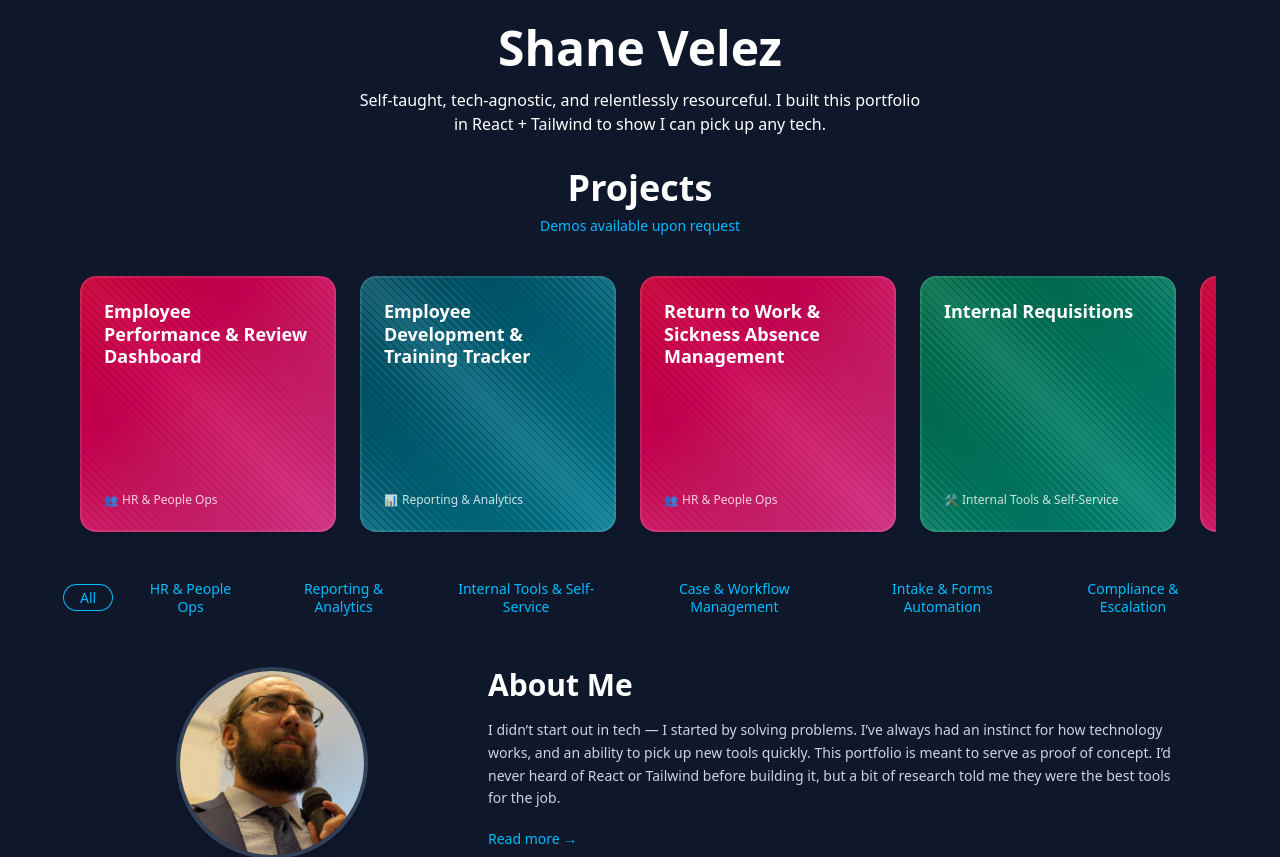
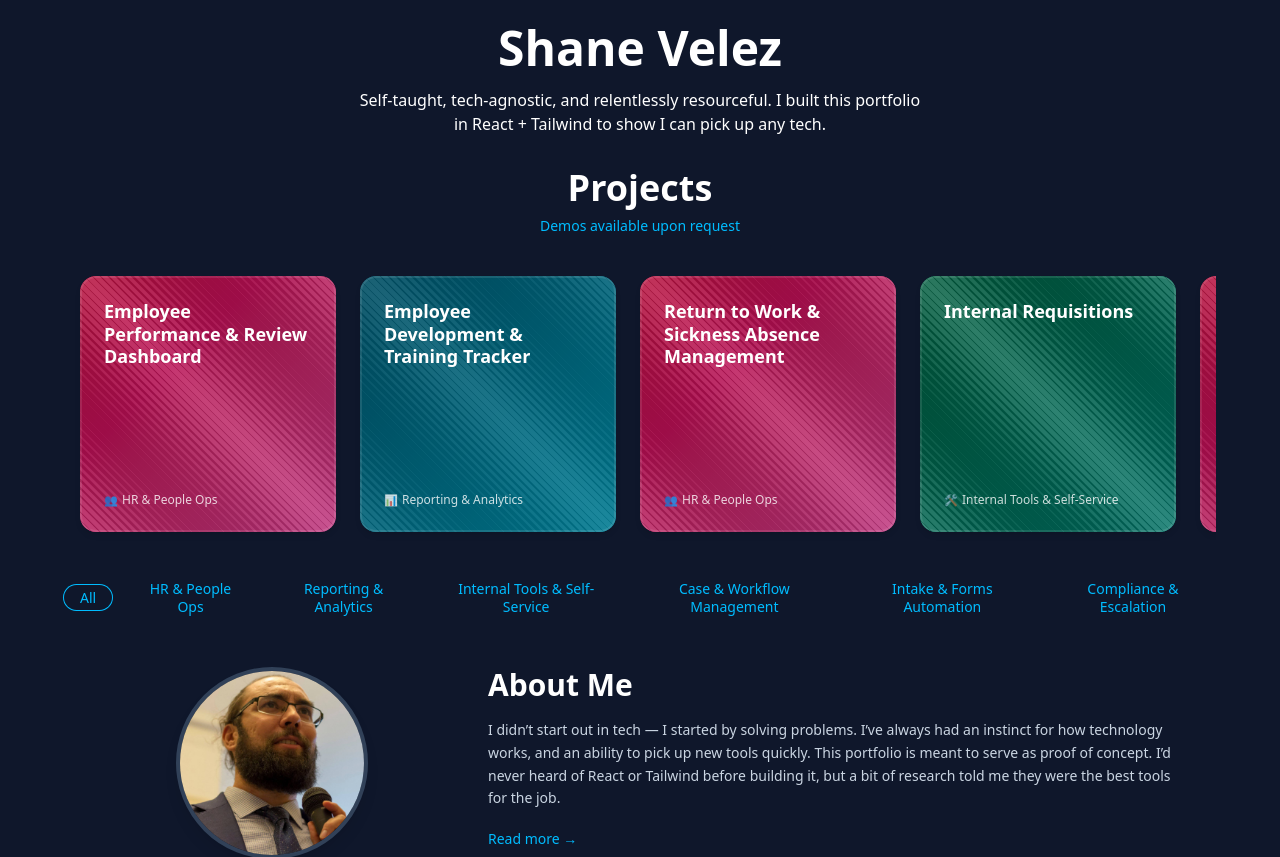
Before and after one commit to shanevelez/portfolio, a React (Vite) app: page / in a window 1280 px wide. Shown: the top 857 px of the page. Built offline with nearby package versions, Linux system fonts and the light colour scheme.

Commit message:
overlay variables for contrast/brightness by category

```diff
--- a/src/components/ProjectCard.jsx
+++ b/src/components/ProjectCard.jsx
@@ -12,14 +12,23 @@ const categoryGradients = {
 
 const categoryOverlayOpacity = {
   "Case & Workflow Management": "opacity-40",
-  "HR & People Ops": "opacity-20",
+  "HR & People Ops": "opacity-40",
   "Reporting & Analytics": "opacity-40",
-  "Internal Tools & Self-Service": "opacity-35",
+  "Internal Tools & Self-Service": "opacity-50",
   "Intake & Forms Automation": "opacity-40",
-  "Compliance & Escalation": "opacity-25",
+  "Compliance & Escalation": "opacity-30",
   "Default": "opacity-40",
 };
 
+const categoryOverlayFilter = {
+  "Case & Workflow Management": "contrast(100%) brightness(120%)",
+  "HR & People Ops": "contrast(85%) brightness(170%)",
+  "Reporting & Analytics": "contrast(100%) brightness(100%)",
+  "Internal Tools & Self-Service": "contrast(100%) brightness(130%)",
+  "Intake & Forms Automation": "contrast(90%) brightness(120%)",
+  "Compliance & Escalation": "contrast(90%) brightness(180%)",
+  "Default": "contrast(130%) brightness(90%)",
+};
 
 const categoryIcons = {
   "Case & Workflow Management": "📁",
@@ -36,6 +45,7 @@ const ProjectCard = ({ title, category }) => {
   const icon = categoryIcons[category] || categoryIcons["Default"];
   const fontSize = title.length > 50 ? 'text-sm' : 'text-lg';
   const overlayOpacity = categoryOverlayOpacity[category] || categoryOverlayOpacity["Default"];
+  const overlayFilter = categoryOverlayFilter[category] || categoryOverlayFilter["Default"];
 
   return (
     <div className={`relative cursor-pointer p-6 w-48 sm:w-64 h-48 sm:h-64 flex-shrink-0 ${gradient} rounded-2xl shadow-md shadow-black/10 hover:shadow-lg hover:scale-105 transition-all duration-300 transform flex flex-col justify-between overflow-hidden`}>
@@ -46,7 +56,7 @@ const ProjectCard = ({ title, category }) => {
   alt=""
   className={`absolute inset-0 w-full h-full object-cover pointer-events-none z-10 ${overlayOpacity}`}
   style={{
-    filter: 'contrast(100%) brightness(100%)',
+    filter: overlayFilter,
   }}
 />
 <div className="absolute inset-0 rounded-2xl border-2 border-white/10 pointer-events-none z-15" />
```
